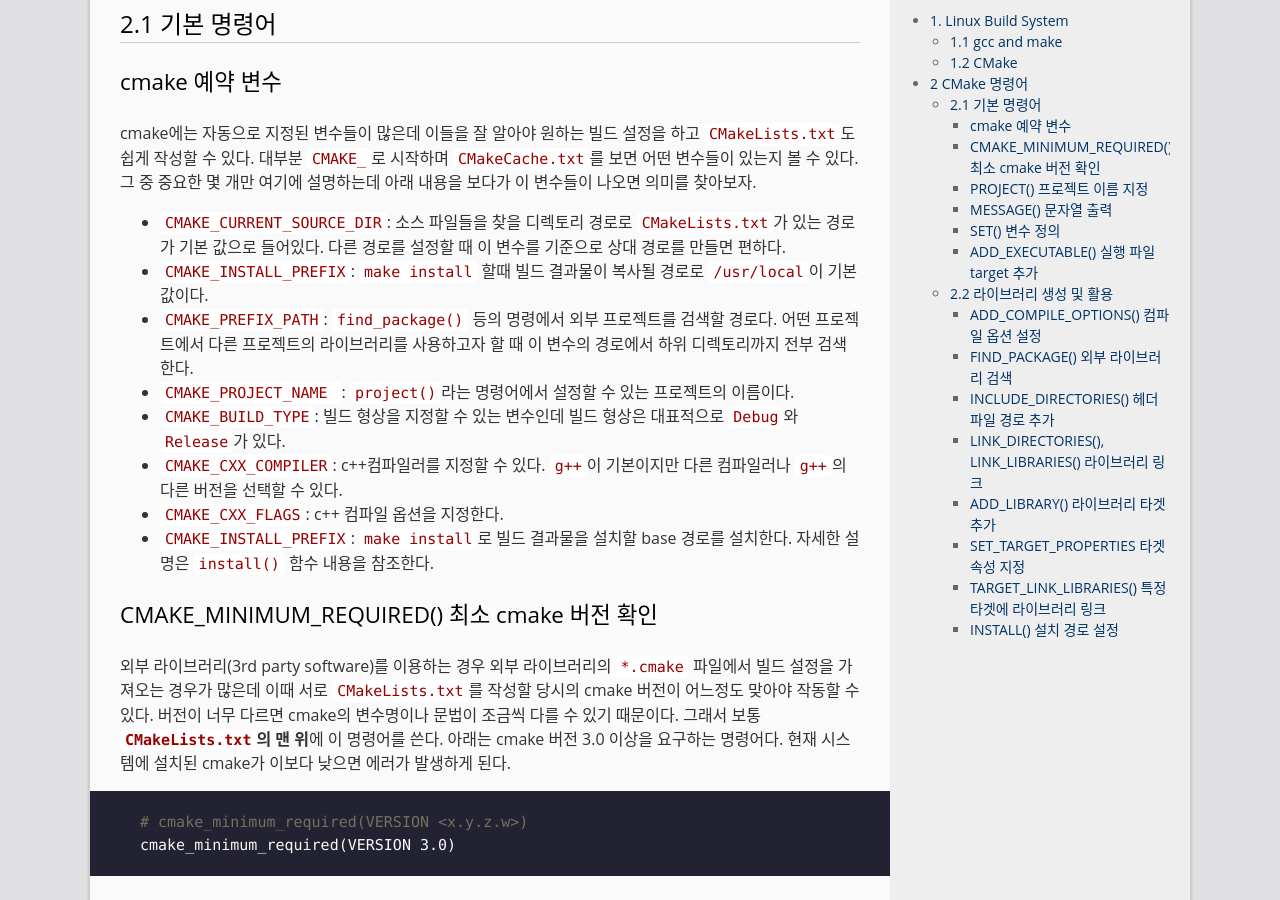
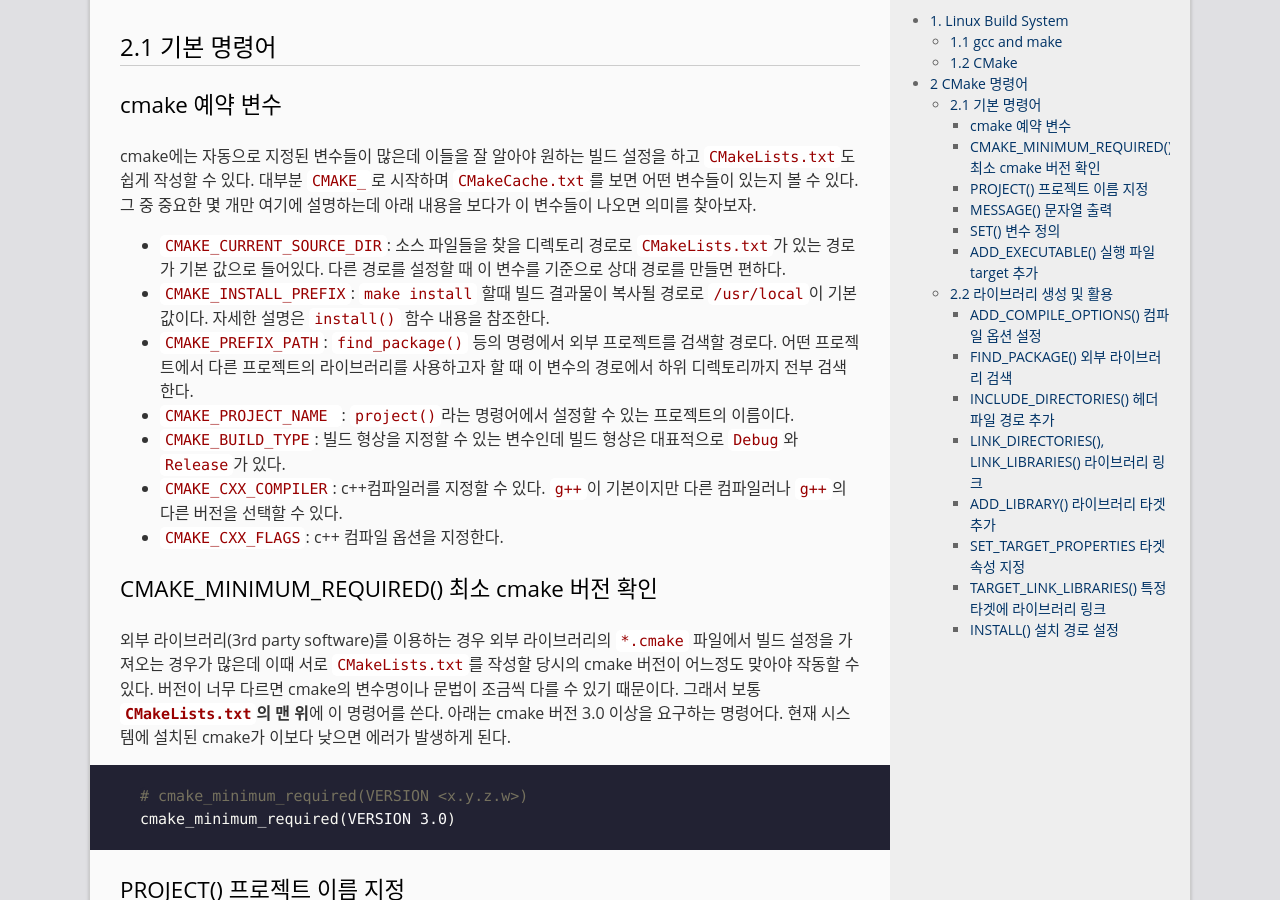
Before and after one commit to goodgodgd/ian-flow, a Jekyll site: the page built from _posts/2019-04-30-build-system.md, in a window 1280 px wide and 900 px high, scrolled down 4691 px. Built offline with Jekyll 4.4.1, drawn with Linux system fonts in a browser that asks for light colours; some of the changed text lies outside the part shown.

Commit message:
hotfix in build system

````diff
--- a/_posts/2019-04-30-build-system.md
+++ b/_posts/2019-04-30-build-system.md
@@ -33,6 +33,7 @@
 소스 코드는 다음과 같다.
 
 ```cpp
+// 터미널에서 실행: gedit main.cpp foo.h foo.cpp bar.h bar.cpp
 // bar.h
 #ifndef BAR_H
 #define BAR_H
@@ -44,7 +45,7 @@
 // bar.cpp
 #include "bar.h"
 void bar() {
-	std::cout << "hello bar\n";
+    std::cout << "hello bar\n";
 }
 // foo.h
 #ifndef FOO_H
@@ -57,7 +58,7 @@
 // foo.cpp
 #include "foo.h"
 void foo() {
-	std::cout << "hello foo\n";
+    std::cout << "hello foo\n";
 }
 // main.cpp
 #include <iostream>
@@ -65,9 +66,9 @@
 #include "bar.h"
 int main()
 {
-	std::cout << "Hello main\n";
-	foo();
-	bar();
+    std::cout << "Hello main\n";
+    foo();
+    bar();
     return 0;
 }
 ```
@@ -124,7 +125,7 @@
 $ rm *.o *.out
 $ gedit CMakeLists.txt
 # CMakeLists.txt 작성
-ADD_EXCUTABLE(myapp main.cpp foo.cpp bar.cpp)
+ADD_EXECUTABLE(myapp main.cpp foo.cpp bar.cpp)
 # 닫기
 $ mkdir build
 $ cd build
@@ -160,13 +161,12 @@
 cmake에는 자동으로 지정된 변수들이 많은데 이들을 잘 알아야 원하는 빌드 설정을 하고 `CMakeLists.txt`도 쉽게 작성할 수 있다. 대부분 `CMAKE_`로 시작하며 `CMakeCache.txt`를 보면 어떤 변수들이 있는지 볼 수 있다. 그 중 중요한 몇 개만 여기에 설명하는데 아래 내용을 보다가 이 변수들이 나오면 의미를 찾아보자.
 
 - `CMAKE_CURRENT_SOURCE_DIR`: 소스 파일들을 찾을 디렉토리 경로로 `CMakeLists.txt`가 있는 경로가 기본 값으로 들어있다. 다른 경로를 설정할 때 이 변수를 기준으로 상대 경로를 만들면 편하다.
-- `CMAKE_INSTALL_PREFIX`: `make install` 할때 빌드 결과물이 복사될 경로로 `/usr/local`이 기본 값이다.
+- `CMAKE_INSTALL_PREFIX`: `make install` 할때 빌드 결과물이 복사될 경로로 `/usr/local`이 기본 값이다. 자세한 설명은 `install()` 함수 내용을 참조한다.
 - `CMAKE_PREFIX_PATH`: `find_package()` 등의 명령에서 외부 프로젝트를 검색할 경로다. 어떤 프로젝트에서 다른 프로젝트의 라이브러리를 사용하고자 할 때 이 변수의 경로에서 하위 디렉토리까지 전부 검색한다.
 - `CMAKE_PROJECT_NAME `: `project()`라는 명령어에서 설정할 수 있는 프로젝트의 이름이다.
 - `CMAKE_BUILD_TYPE`: 빌드 형상을 지정할 수 있는 변수인데 빌드 형상은 대표적으로 `Debug`와 `Release`가 있다.
 - `CMAKE_CXX_COMPILER`: c++컴파일러를 지정할 수 있다. `g++`이 기본이지만 다른 컴파일러나 `g++`의 다른 버전을 선택할 수 있다.
 - `CMAKE_CXX_FLAGS`: c++ 컴파일 옵션을 지정한다.
-- `CMAKE_INSTALL_PREFIX`: `make install`로 빌드 결과물을 설치할 base 경로를 설치한다. 자세한 설명은 `install()` 함수 내용을 참조한다.
 
 
 
````
